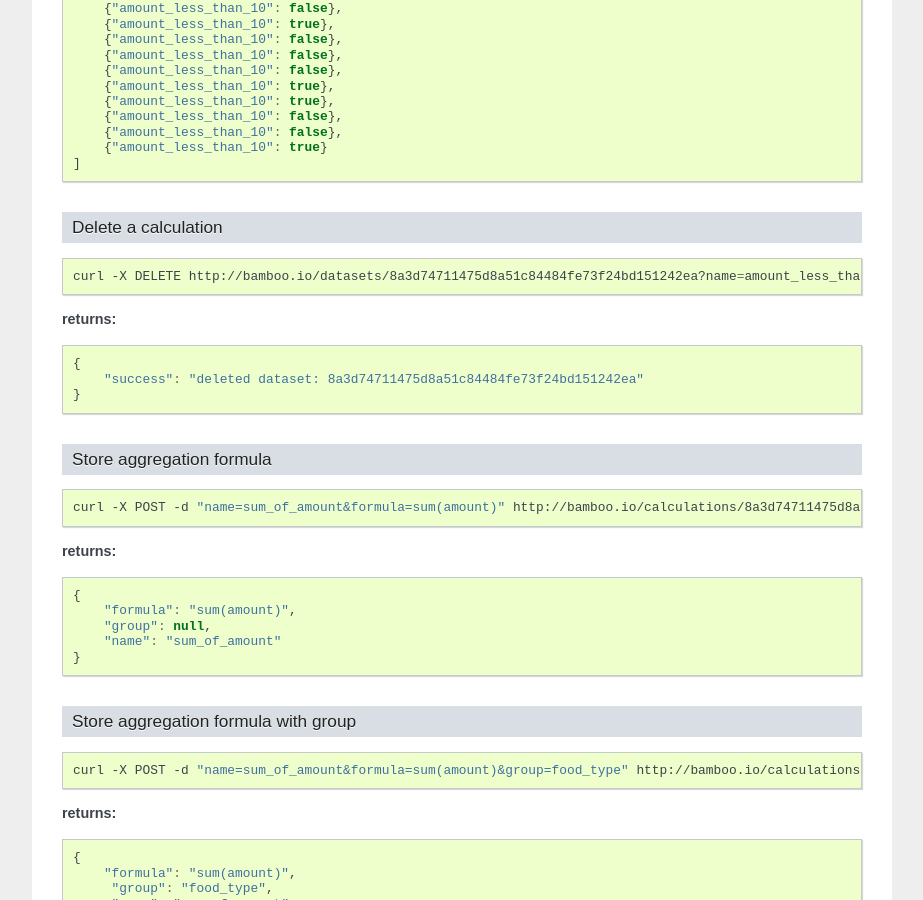
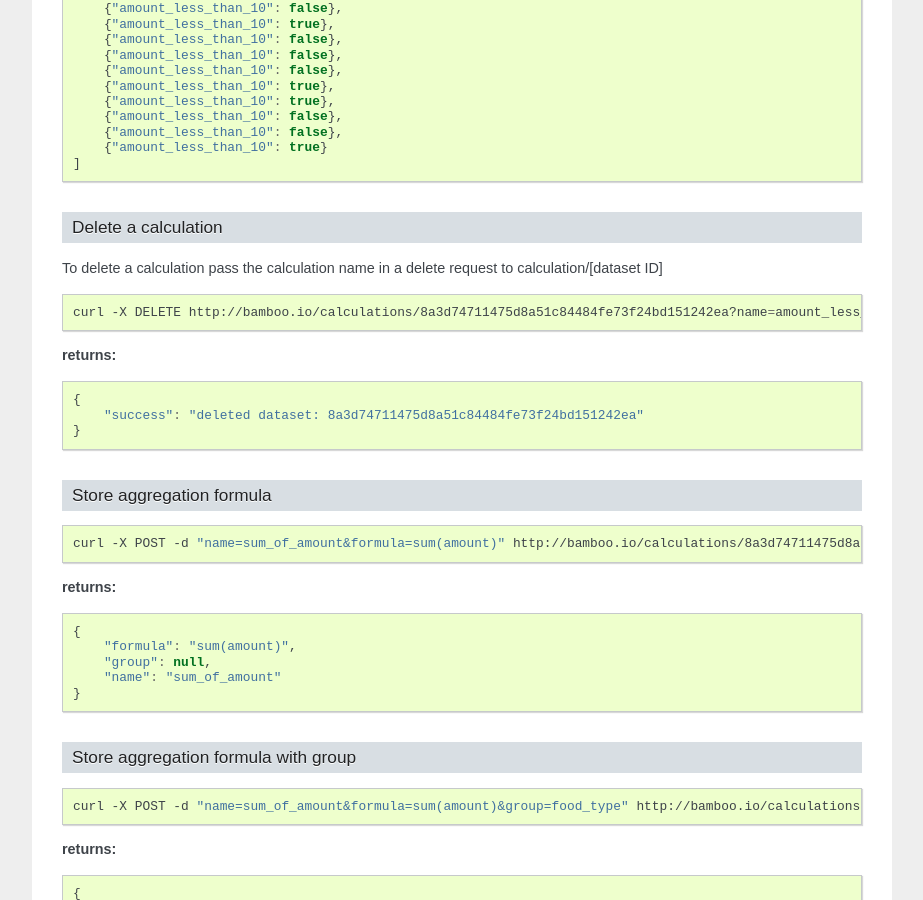
Before and after one commit to pld/bamboo, a Sphinx documentation site: the page built from docs/basic_commands.rst, in a window 1280 px wide and 900 px high, scrolled down 9091 px. Shown: the whole window, without its empty margins (198-1121 px from the left). Built offline with Sphinx 7.4.7, drawn with Linux system fonts in a browser that asks for light colours; formulas are drawn with MathJax 3.

Commit message:
closes #352

```diff
--- a/docs/basic_commands.rst
+++ b/docs/basic_commands.rst
@@ -602,9 +602,12 @@ Retrieve newly calculated column
 Delete a calculation
 ^^^^^^^^^^^^^^^^^^^^
 
+To delete a calculation pass the calculation name in a delete request to
+calculation/[dataset ID]
+
 .. code-block:: sh
 
-    curl -X DELETE http://bamboo.io/datasets/8a3d74711475d8a51c84484fe73f24bd151242ea?name=amount_less_than_10
+    curl -X DELETE http://bamboo.io/calculations/8a3d74711475d8a51c84484fe73f24bd151242ea?name=amount_less_than_10
 
 **returns:**
 
```
